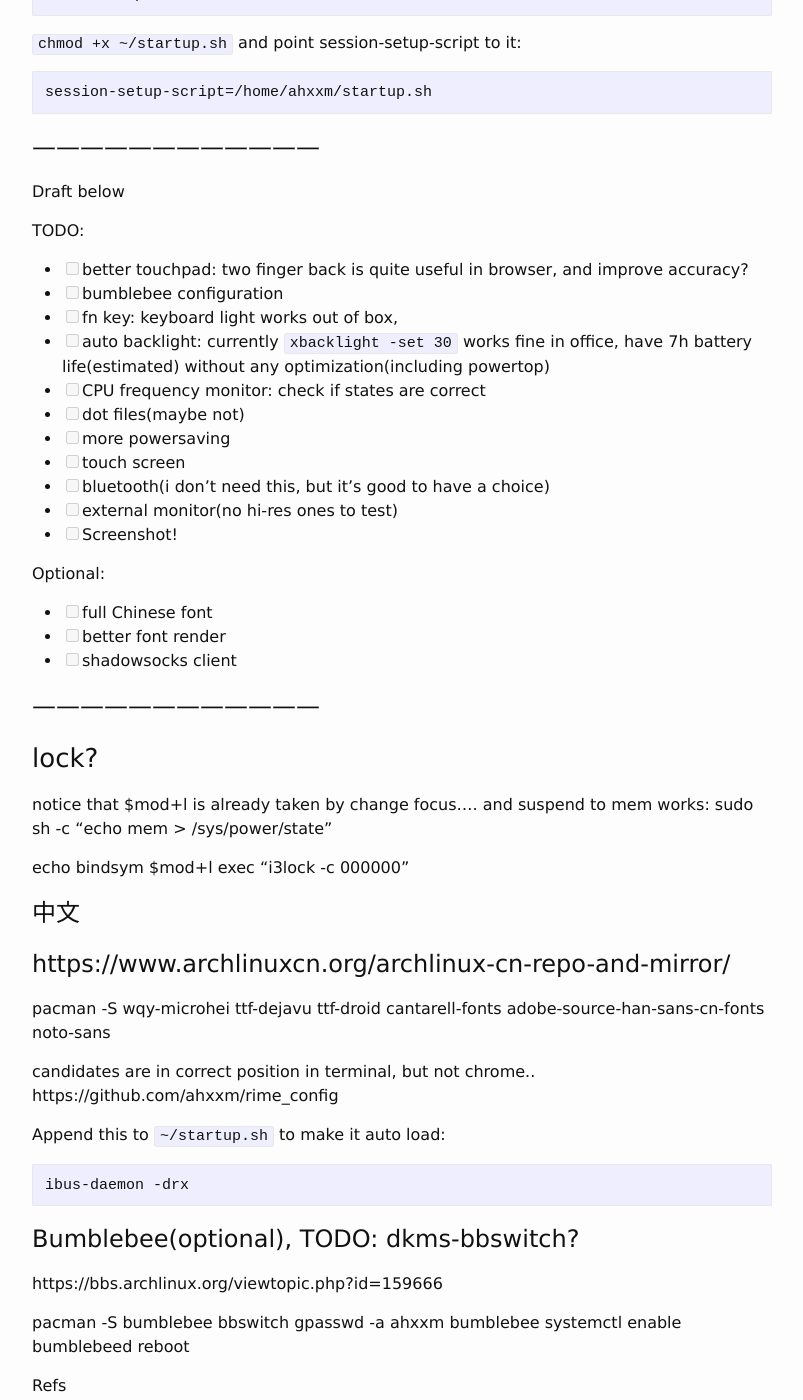
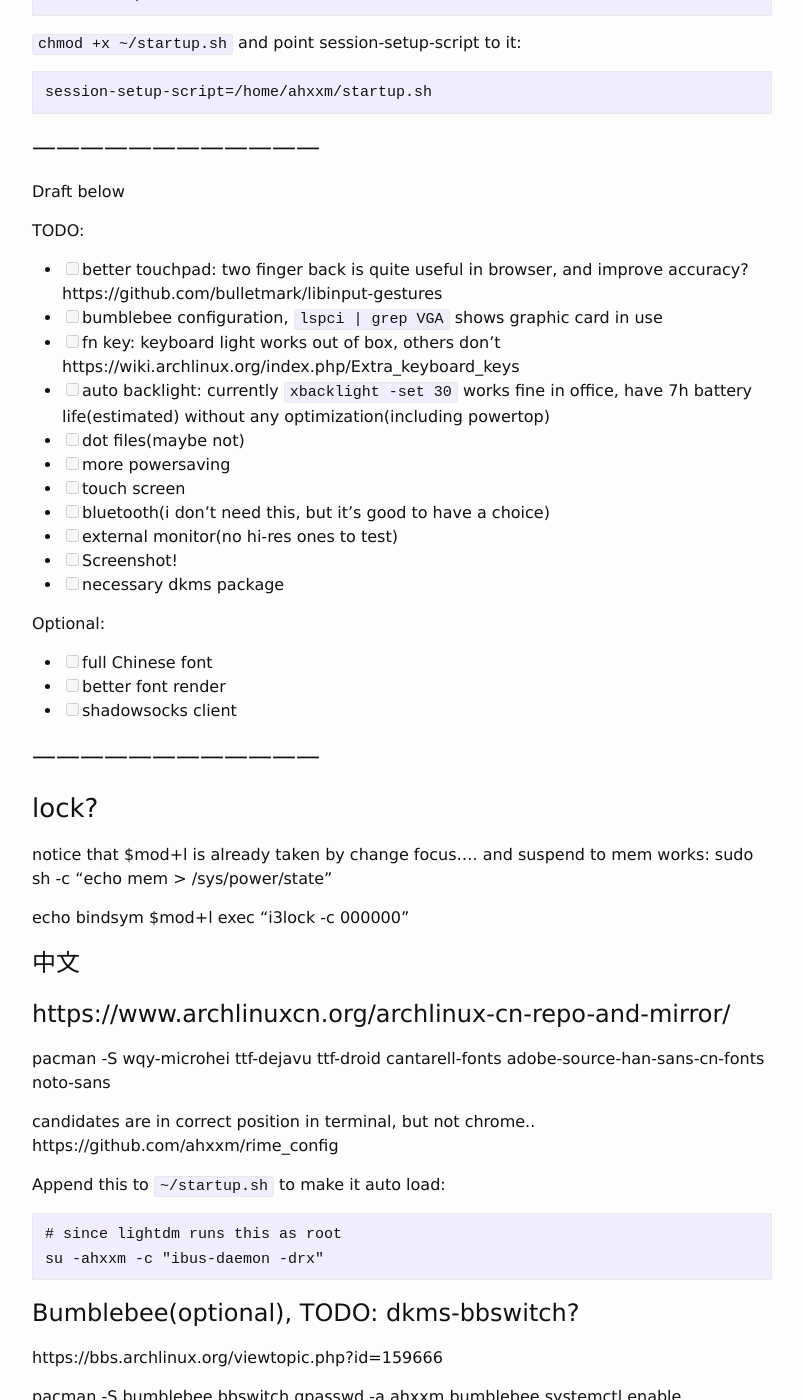
Before and after one commit to ahxxm/ahxxm.github.io, a Jekyll site: the page built from _posts/2016-04-19-arch-xps-9550.md, in a window 1280 px wide and 1400 px high, scrolled down 7264 px. Shown: the whole window, without its empty margins (238-1041 px from the left). Built offline with Jekyll 4.4.1, drawn with Linux system fonts in a browser that asks for light colours; some of the changed text lies outside the part shown.

```diff
--- a/_posts/2016-04-19-arch-xps-9550.md
+++ b/_posts/2016-04-19-arch-xps-9550.md
@@ -311,18 +311,18 @@ Draft below
 
 TODO:
 
-- [ ] better touchpad: two finger back is quite useful in browser, and improve accuracy?
-- [ ] bumblebee configuration
-- [ ] fn key: keyboard light works out of box,
+- [ ] better touchpad: two finger back is quite useful in browser, and improve accuracy? https://github.com/bulletmark/libinput-gestures
+- [ ] bumblebee configuration, `lspci | grep VGA` shows graphic card in use
+- [ ] fn key: keyboard light works out of box, others don't https://wiki.archlinux.org/index.php/Extra_keyboard_keys
 - [ ] auto backlight: currently `xbacklight -set 30` works fine in office, have 7h battery life(estimated) without any
 optimization(including powertop)
-- [ ] CPU frequency monitor: check if states are correct
 - [ ] dot files(maybe not)
 - [ ] more powersaving
 - [ ] touch screen
 - [ ] bluetooth(i don't need this, but it's good to have a choice)
 - [ ] external monitor(no hi-res ones to test)
 - [ ] Screenshot!
+- [ ] necessary dkms package
 
 Optional:
 
@@ -351,7 +351,8 @@ https://github.com/ahxxm/rime_config
 
 Append this to `~/startup.sh` to make it auto load:
 
-    ibus-daemon -drx
+    # since lightdm runs this as root
+    su -ahxxm -c "ibus-daemon -drx"
 
 
 # Bumblebee(optional), TODO: dkms-bbswitch?
@@ -360,6 +361,9 @@ https://bbs.archlinux.org/viewtopic.php?id=159666
 pacman -S bumblebee bbswitch
 gpasswd -a ahxxm bumblebee
 systemctl enable bumblebeed
+
+in case kernel upgrade
+yaourt -S bbswitch-dkms
 reboot
 
 
```
